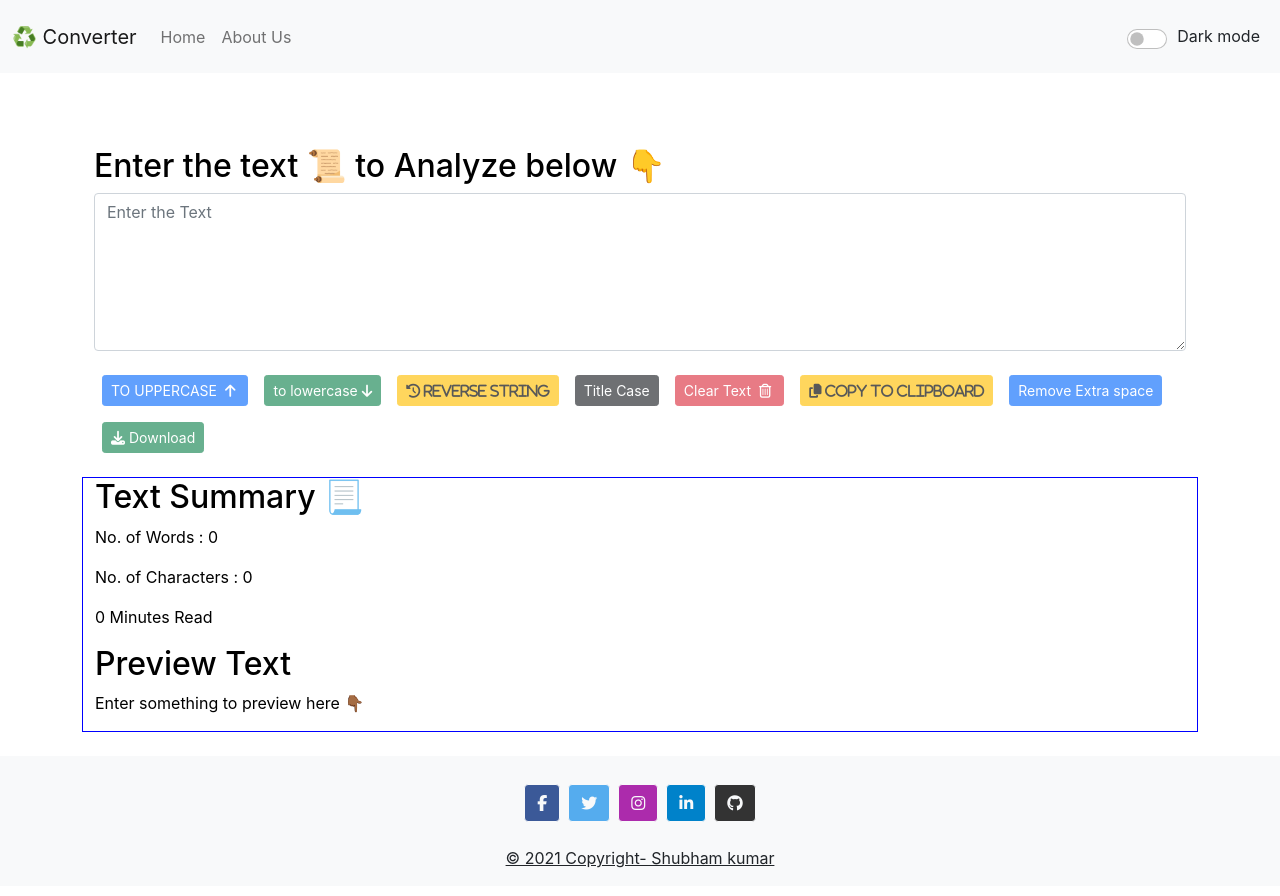
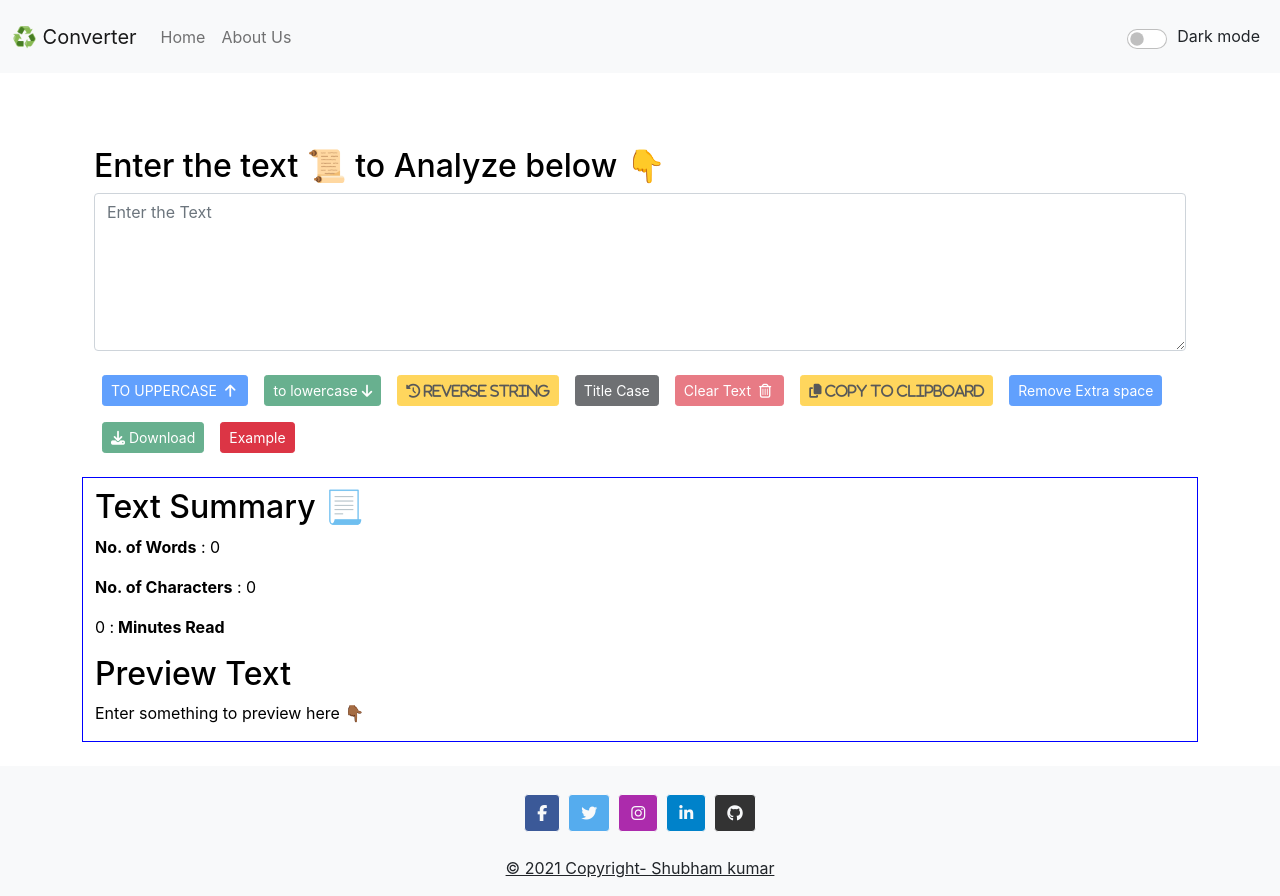
Before and after one commit to shubhamkumar5051/Convert-Case, a React (Create React App) app: page / in a window 1280 px wide. Built offline with nearby package versions, Linux system fonts and the light colour scheme.

Commit message:
Added Example text which will be used for testing various operation

```diff
--- a/src/components/TextForm.js
+++ b/src/components/TextForm.js
@@ -61,6 +61,13 @@ export default function TextForm(props) {
     setText(finalSentence);
     props.showAlert("Captialize", "success");
   };
+
+  //example logic
+  const Example = () => {
+    const exampleString = `Welcome to string converter\nDeveloper contact : shubham kumar\n\nLets go.................. \nNow you can perform every operation `;
+    setText(exampleString);
+  };
+
   //reverse string logic
   function toReverse() {
     const mySentence = text;
@@ -84,9 +91,6 @@ export default function TextForm(props) {
     document.body.removeChild(element);
     props.showAlert("Downloading...", "success");
   }
-
-  // Start file download.
-  // download("string-converter.txt",text);
 
   return (
     <>
@@ -180,6 +184,14 @@ export default function TextForm(props) {
         >
           <i class="fas fa-download"></i> Download
         </button>
+        <button
+          // disabled={text.length === 0}
+          type="button"
+          className="btn btn-danger btn-sm mx-2 my-2"
+          onClick={Example}
+        >
+          Example
+        </button>
       </div>
       <div
         className="container my-3"
@@ -188,9 +200,9 @@ export default function TextForm(props) {
           border: props.mode === "light" ? "1px solid blue" : "1px solid white",
         }}
       >
-        <h2>Text Summary 📃</h2>
+        <h2 style={{ paddingTop: "10px" }}>Text Summary 📃</h2>
         <p>
-          No. of Words :{" "}
+          <strong>No. of Words</strong> :{" "}
           {
             //it will split white space with one or more. and white space include new line also
             text.split(/\s+/).filter((element) => {
@@ -198,13 +210,15 @@ export default function TextForm(props) {
             }).length
           }
         </p>
-        <p>No. of Characters : {text.length}</p>
+        <p>
+          <strong>No. of Characters</strong> : {text.length}
+        </p>
         <p>
           {0.008 *
             text.split(" ").filter((element) => {
               return element.length !== 0;
             }).length}{" "}
-          Minutes Read
+          :<strong> Minutes Read </strong>
         </p>
         <h2>Preview Text</h2>
         <p>{text.length > 0 ? text : "Enter something to preview here 👇🏾"}</p>
```
